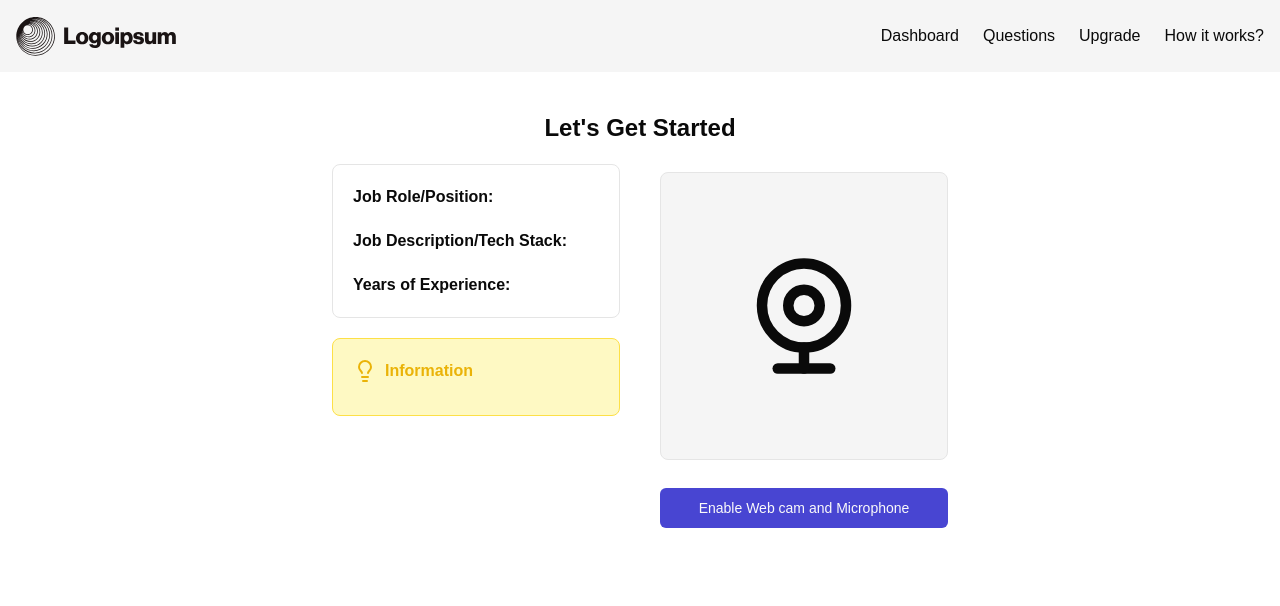
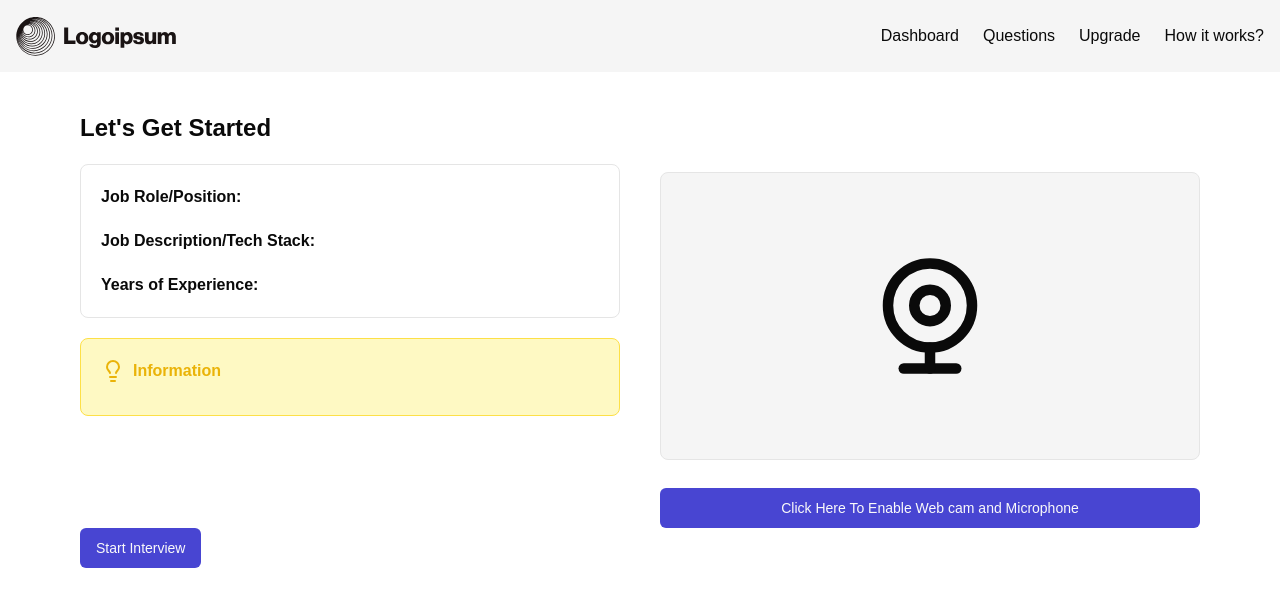
Before and after one commit to smaranbh7/Ask-Me, a Next.js app: page /dashboard/interview/1 in a window 1280 px wide. Shown: the top 606 px of the page. Built offline with nearby package versions, Linux system fonts and the light colour scheme; no server answers; the database is empty.

Commit message:
Final Start Interview Landing Page

```diff
--- a/app/dashboard/interview/[interviewId]/page.jsx
+++ b/app/dashboard/interview/[interviewId]/page.jsx
@@ -29,7 +29,7 @@ function Interview({ params }) {
   }
 
   return (
-    <div className='my-10 flex justify-center flex-col items-center'>
+    <div className='my-10'>
       <h2 className='font-bold text-2xl'>Let's Get Started</h2>
       <div className='grid grid-cols-1 md:grid-cols-2 gap-10'>
 
@@ -59,12 +59,16 @@ function Interview({ params }) {
           ) : (
             <>
               <WebcamIcon className='h-72 w-full my-7 p-20 bg-secondary rounded-lg border'/>
-              <Button className="w-full" onClick={() => setWebcamEnabled(true)}>
-                Enable Web cam and Microphone
+              <Button  className="w-full" onClick={() => setWebcamEnabled(true)}>
+               Click Here To Enable Web cam and Microphone
               </Button>
             </>
           )}
         </div>
+
+      </div>
+      <div className='flex justify-start items-end'>
+        <Button >Start Interview</Button>
       </div>
     </div>
   )
```
